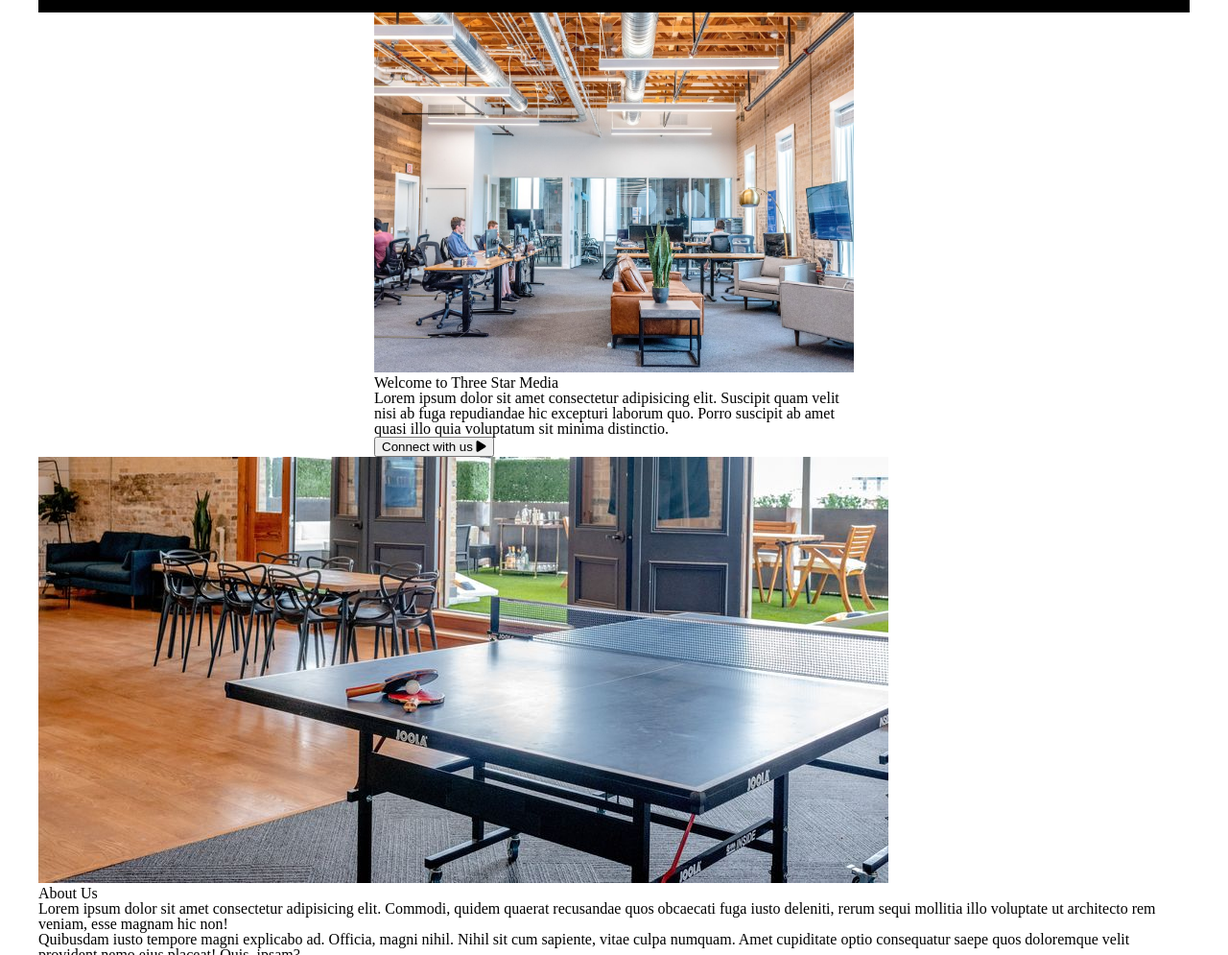
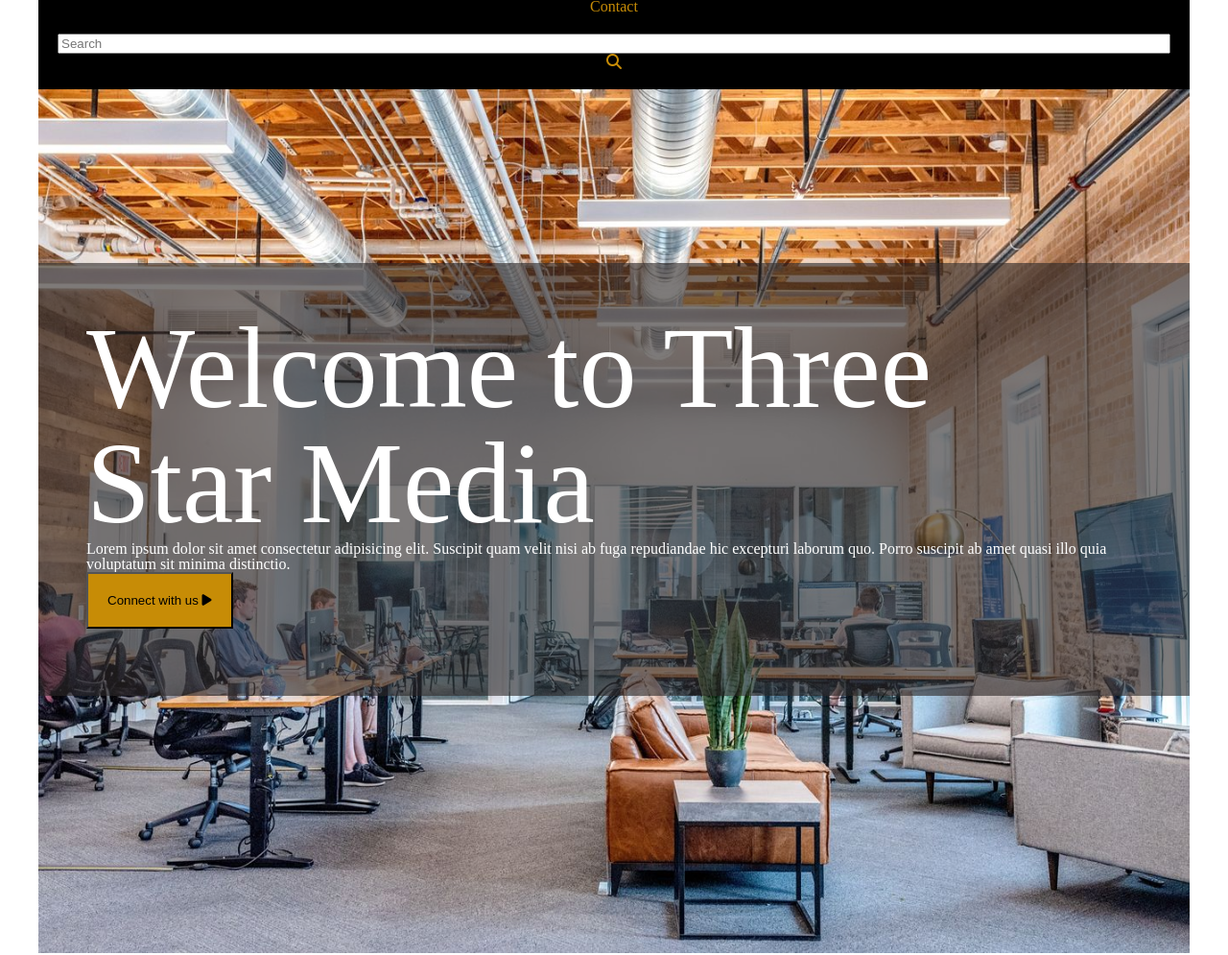
Before and after one commit to ngen0004/ngen0004.github.io, a plain HTML site: page final-project/index.html in a window 1280 px wide. Shown: the part 345-1340 px from the top of the page at 96% size. Drawn offline with Linux system fonts and the light colour scheme.

Commit message:
update css

```diff
--- a/final-project/css/main.css
+++ b/final-project/css/main.css
@@ -50,18 +50,20 @@ table {
     box-sizing: border-box;
 }
 .wrapper{
-    width: 1200px;
+    max-width: 1200px;
     margin: auto;
 }
 div a{
     display: block;
-    padding: 10px;
+    padding: 20px;
     text-decoration: none;
+    color: #c78c06;
 }
 .container{
     background-color: black;
     padding: 20px;
     text-align: center;
+    color:#c78c06;
 }
 .cont-1{
     background-color: #c78c06;
@@ -77,6 +79,7 @@ div a{
     position: absolute;
     top: 20px;
     left: 280px;
+    width: 60px;
 }
 input{
     width: 100%;
@@ -84,15 +87,46 @@ input{
 .welcome img{
     width: 100%;
 }
-.home{
+.welcome{
+    position: relative;
+    max-width: 100%;
+    margin: auto;
+}
+article{
+    padding: 50px;
+}
+.homeee{
     position: absolute;
-    top: 30%;
+    top: 20%;
     background-color: rgba(45, 40, 40, 0.61);
     width: 100%;
-    text-align: center;
+    height: 50%;
+    text-align: left;
 }
-.welcome{
-    position: relative;
-    max-width: 500px;
-    margin: 0 auto;
+h1{
+    font-size: 120px;
+    color: white;
 }
+article button{
+    background-color: #c78c06;
+
+    padding: 20px;
+}
+.homeee p{
+    color: white;
+}
+.about{
+    background-color: #ffe6ac;
+    padding: 20px;
+}
+.about img{
+    width: 100%;
+}
+.about h2{
+    font-size: 60px;
+    color: black;
+    margin-top: 30px;
+}
+.about p{
+    margin-top: 10px;
+}
```
